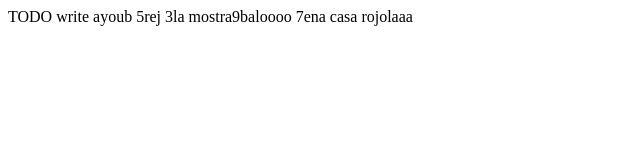
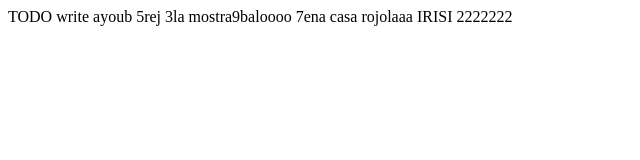
Before and after one commit to meriemeS/taxe_commune_irisi, a plain HTML site: page web/index.html in a window 1280 px wide. Shown: the whole page, without its empty margins (0-640 px from the left). Drawn offline with Linux system fonts and the light colour scheme.

Commit message:
merieme commit 1

```diff
--- a/web/index.html
+++ b/web/index.html
@@ -11,6 +11,6 @@ and open the template in the editor.
         <meta name="viewport" content="width=device-width, initial-scale=1.0">
     </head>
     <body>
-        <div>TODO write ayoub 5rej 3la mostra9baloooo 7ena casa rojolaaa</div>
+        <div>TODO write ayoub 5rej 3la mostra9baloooo 7ena casa rojolaaa IRISI 2222222</div>
     </body>
 </html>
```
